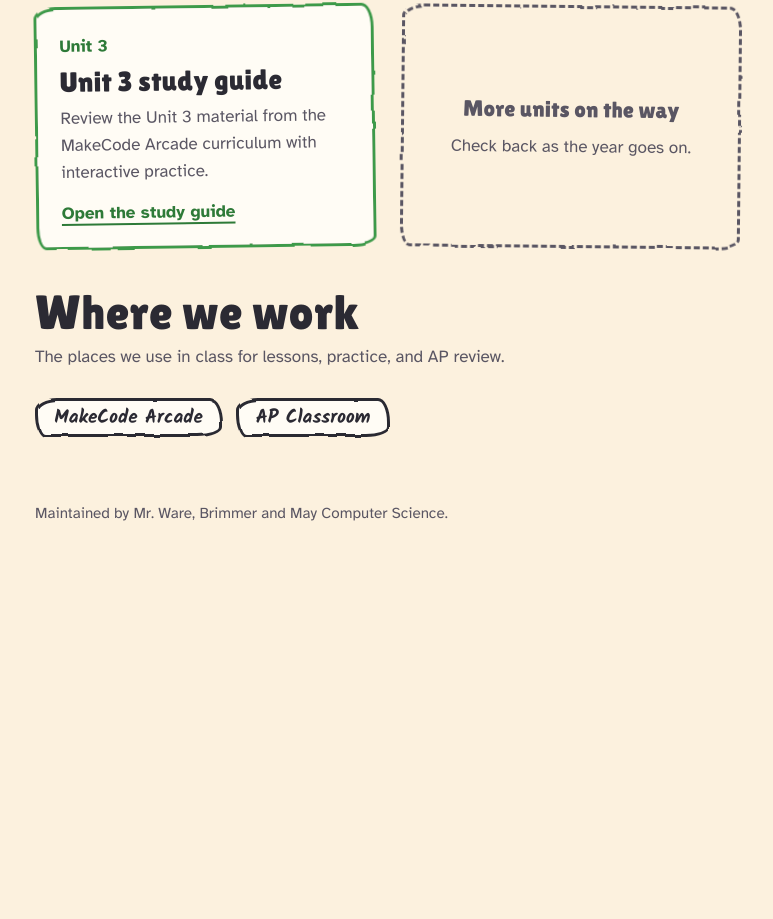
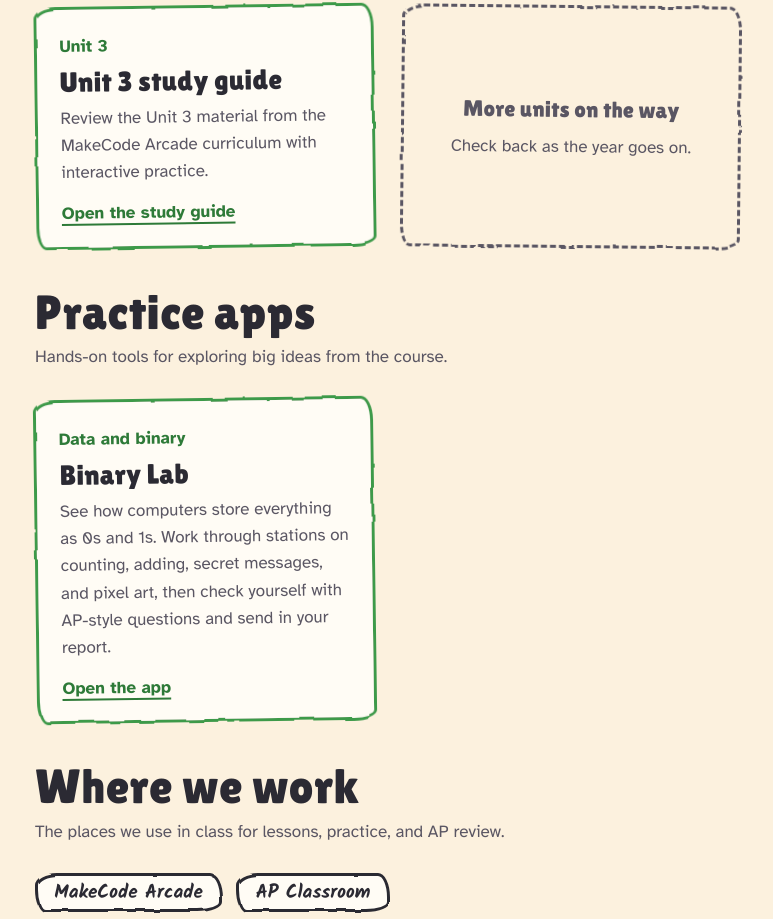
Before and after one commit to brimmer-tech/ap-csp, a plain HTML site: page index.html in a window 1280 px wide. Shown: the part 551-1470 px from the top of the page, without its empty margins (69-842 px from the left). Before the commit the page ends 1125 px from the top, so only its background shows below. Drawn offline with Linux system fonts and the light colour scheme.

Commit message:
Add files via upload

```diff
--- a/index.html
+++ b/index.html
@@ -177,6 +177,19 @@
         </div>
       </section>
 
+      <section aria-labelledby="practice">
+        <h2 id="practice">Practice apps</h2>
+        <p class="note">Hands-on tools for exploring big ideas from the course.</p>
+        <div class="grid">
+          <a class="card sketch" href="https://brimmer-tech.github.io/ap-csp/binary_lab.html">
+            <span class="tag">Data and binary</span>
+            <h3>Binary Lab</h3>
+            <p>See how computers store everything as 0s and 1s. Work through stations on counting, adding, secret messages, and pixel art, then check yourself with AP-style questions and send in your report.</p>
+            <span class="go">Open the app</span>
+          </a>
+        </div>
+      </section>
+
       <section aria-labelledby="links">
         <h2 id="links">Where we work</h2>
         <p class="note">The places we use in class for lessons, practice, and AP review.</p>
```
